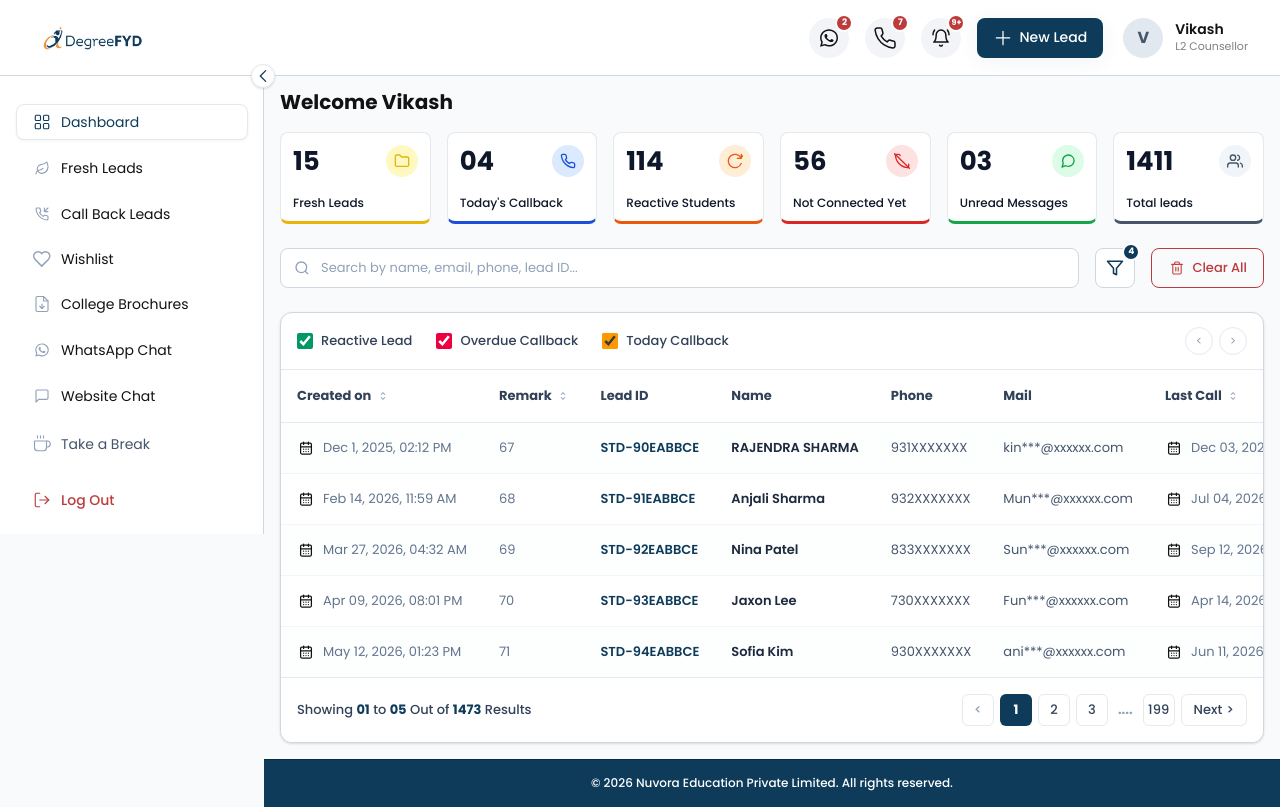
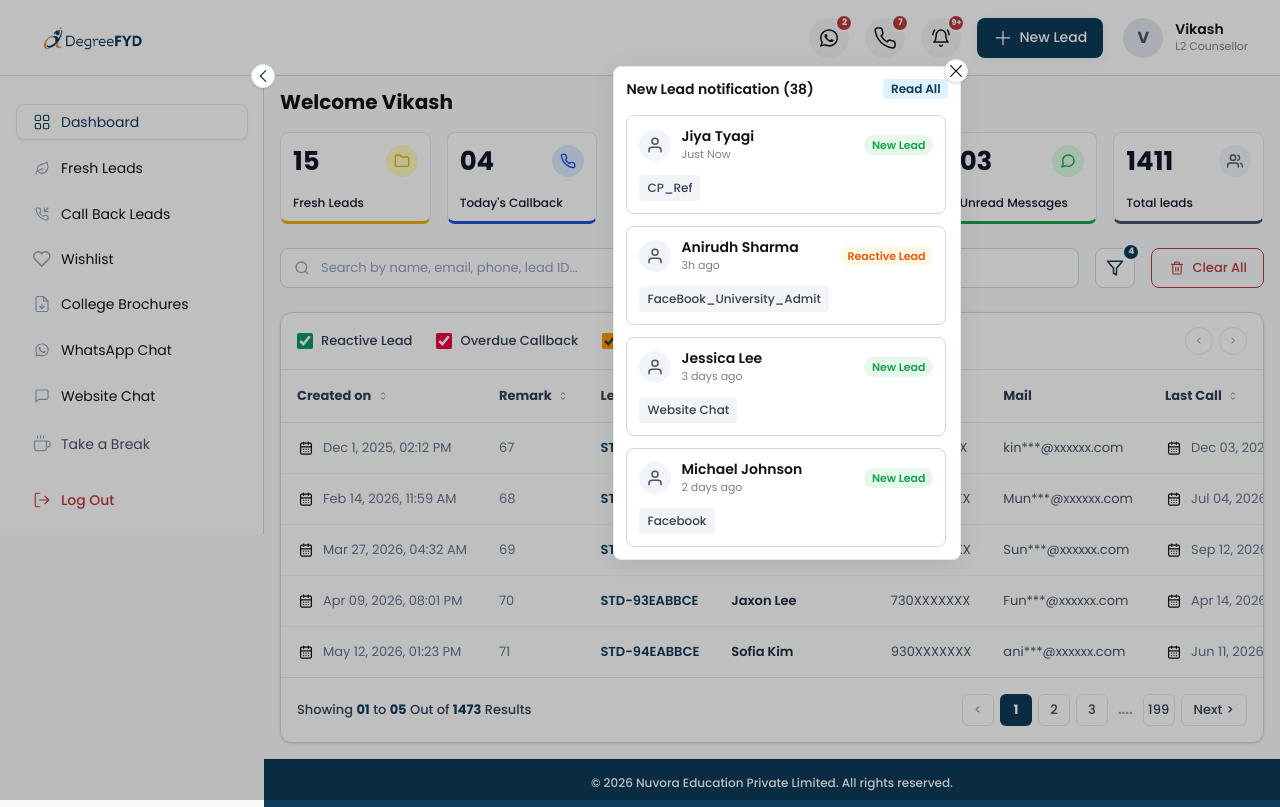
Before and after one commit to TechDegreefyd/lms_dyf, a Next.js app in the folder client/: page /dashboard in a window 1280 px wide. Both pictures are taken after a click on the button "9+". Built offline with nearby package versions, Linux system fonts and the light colour scheme.

Commit message:
feat: add Bell Notification Dropdown component and header state toggle

```diff
--- a/client/src/components/layout/Header.jsx
+++ b/client/src/components/layout/Header.jsx
@@ -4,6 +4,7 @@ import Image from "next/image";
 import { useState, useRef, useEffect } from "react";
 import WhatsappDropdown from "./WhatsappDropdown";
 import CallbackDropdown from "./CallbackDropdown";
+import NotificationDropdown from "./NotificationDropdown";
 
 // Custom WhatsApp SVG path from specs
 const WHATSAPP_ICON = (
@@ -33,8 +34,10 @@ const PLUS_ICON = (
 export default function Header() {
   const [showWhatsapp, setShowWhatsapp] = useState(false);
   const [showCallback, setShowCallback] = useState(false);
+  const [showNotification, setShowNotification] = useState(false);
   const dropdownRef = useRef(null);
   const callbackRef = useRef(null);
+  const notificationRef = useRef(null);
 
   useEffect(() => {
     function handleClickOutside(event) {
@@ -43,6 +46,9 @@ export default function Header() {
       }
       if (callbackRef.current && !callbackRef.current.contains(event.target)) {
         setShowCallback(false);
+      }
+      if (notificationRef.current && !notificationRef.current.contains(event.target)) {
+        setShowNotification(false);
       }
     }
     document.addEventListener("mousedown", handleClickOutside);
@@ -111,11 +117,25 @@ export default function Header() {
             )}
           </div>
 
-          {/* Bell Notification Button with Badge 9+ */}
-          <button className="relative w-[40px] h-[40px] rounded-full bg-[#F2F4F7] flex items-center justify-center hover:bg-[#E4E7EC] transition-colors cursor-pointer shrink-0">
-            {BELL_ICON}
-            <span className="absolute -top-1 -right-1 bg-[#BC3B3B] text-white text-[8px] font-bold w-[18px] h-[18px] rounded-full flex items-center justify-center border-2 border-white">9+</span>
-          </button>
+          {/* Bell Notification Button with Dropdown */}
+          <div className="relative" ref={notificationRef}>
+            <button
+              onClick={() => setShowNotification(!showNotification)}
+              className="relative w-[40px] h-[40px] rounded-full bg-[#F2F4F7] flex items-center justify-center hover:bg-[#E4E7EC] transition-colors cursor-pointer shrink-0"
+            >
+              {BELL_ICON}
+              <span className="absolute -top-1 -right-1 bg-[#BC3B3B] text-white text-[8px] font-bold w-[18px] h-[18px] rounded-full flex items-center justify-center border-2 border-white">9+</span>
+            </button>
+            {showNotification && (
+              <>
+                <div
+                  className="fixed inset-0 bg-black/25 z-40 cursor-default"
+                  onClick={() => setShowNotification(false)}
+                />
+                <NotificationDropdown onClose={() => setShowNotification(false)} />
+              </>
+            )}
+          </div>
         </div>
 
         {/* New Lead Action Button */}
--- /dev/null
+++ b/client/src/components/layout/NotificationDropdown.jsx
@@ -0,0 +1,115 @@
+"use client";
+
+import React from "react";
+
+// User profile outline icon SVG
+const USER_PROFILE_ICON = (
+  <svg width="18" height="18" viewBox="0 0 24 24" fill="none" stroke="currentColor" strokeWidth="2" strokeLinecap="round" strokeLinejoin="round">
+    <path d="M20 21v-2a4 4 0 0 0-4-4H8a4 4 0 0 0-4 4v2" />
+    <circle cx="12" cy="7" r="4" />
+  </svg>
+);
+
+const NOTIFICATIONS_DATA = [
+  {
+    name: "Jiya Tyagi",
+    time: "Just Now",
+    badge: "New Lead",
+    badgeType: "green",
+    source: "CP_Ref"
+  },
+  {
+    name: "Anirudh Sharma",
+    time: "3h ago",
+    badge: "Reactive Lead",
+    badgeType: "orange",
+    source: "FaceBook_University_Admit"
+  },
+  {
+    name: "Jessica Lee",
+    time: "3 days ago",
+    badge: "New Lead",
+    badgeType: "green",
+    source: "Website Chat"
+  },
+  {
+    name: "Michael Johnson",
+    time: "2 days ago",
+    badge: "New Lead",
+    badgeType: "green",
+    source: "Facebook"
+  }
+];
+
+export default function NotificationDropdown({ onClose }) {
+  return (
+    <div className="absolute right-0 top-[48px] z-50 flex w-[348px] p-[12px] flex-col items-start rounded-[8px] bg-white border border-[#E5E9EC] shadow-[0_4px_24px_rgba(0,0,0,0.08)] font-poppins text-left">
+
+      {/* Close (X) button - Overlapping the top-right corner of the panel */}
+      <button
+        onClick={onClose}
+        className="absolute -top-[8px] -right-[8px] w-[24px] h-[24px] rounded-full border border-[#E5E9EC] bg-white flex items-center justify-center shadow-sm cursor-pointer hover:bg-slate-50 transition-colors z-50"
+      >
+        <svg xmlns="http://www.w3.org/2000/svg" width="16" height="16" viewBox="0 0 16 16" fill="none">
+          <path d="M13.3334 2.66675L2.66675 13.3334M2.66675 2.66675L13.3334 13.3334" stroke="#121212" strokeWidth="1.25" strokeLinecap="round" strokeLinejoin="round"/>
+        </svg>
+      </button>
+
+      {/* Header Row */}
+      <div className="flex items-center justify-between w-full mb-[15px]">
+        <span className="font-semibold text-[#121212] text-[14px]">
+          New Lead notification (38)
+        </span>
+        <button className="bg-[#E0F2FE] text-[#0D3B59] px-[8px] py-[4px] rounded-[4px] text-[12px] font-semibold hover:bg-[#BAE6FD] transition-colors cursor-pointer leading-none">
+          Read All
+        </button>
+      </div>
+
+      {/* Notifications List */}
+      <div className="flex flex-col gap-[12px] w-full max-h-[480px] overflow-y-auto pr-[2px] no-scrollbar">
+        {NOTIFICATIONS_DATA.map((item, index) => (
+          <div
+            key={index}
+            className="flex flex-col gap-[12px] p-[12px] bg-white border border-[#CFD8DE] rounded-[8px] w-full"
+          >
+            {/* Top row: Avatar Badge, Name/Time Stack, and Badge status pill */}
+            <div className="flex justify-between items-center w-full">
+              <div className="flex items-center gap-[10px]">
+                {/* User avatar circle */}
+                <div className="w-[32px] h-[32px] bg-[#F2F4F7] text-[#475569] rounded-full flex items-center justify-center shrink-0">
+                  {USER_PROFILE_ICON}
+                </div>
+                {/* Sender name and time stack */}
+                <div className="flex flex-col text-left">
+                  <span className="font-semibold text-[#121212] text-[14px] leading-tight">
+                    {item.name}
+                  </span>
+                  <span className="text-[11px] text-[#808080] font-normal leading-normal mt-[1px]">
+                    {item.time}
+                  </span>
+                </div>
+              </div>
+
+              {/* Status Badge with custom styling */}
+              {item.badgeType === "green" ? (
+                <div className="flex bg-[#E6F7ED] text-[#16A34A] text-[11px] font-semibold py-[2px] px-[8px] justify-center items-center gap-[10px] rounded-full shrink-0">
+                  {item.badge}
+                </div>
+              ) : (
+                <div className="flex bg-[#FFF9E6] text-[#EA580C] text-[11px] font-semibold py-[2px] px-[8px] justify-center items-center gap-[10px] rounded-full shrink-0">
+                  {item.badge}
+                </div>
+              )}
+            </div>
+
+            {/* Bottom row: Source badge tag */}
+            <div className="self-start bg-[#F2F4F7] text-[#344054] px-[8px] py-[4px] rounded-[4px] text-[12px] font-medium max-w-full truncate whitespace-nowrap text-ellipsis">
+              {item.source}
+            </div>
+          </div>
+        ))}
+      </div>
+
+    </div>
+  );
+}
```
